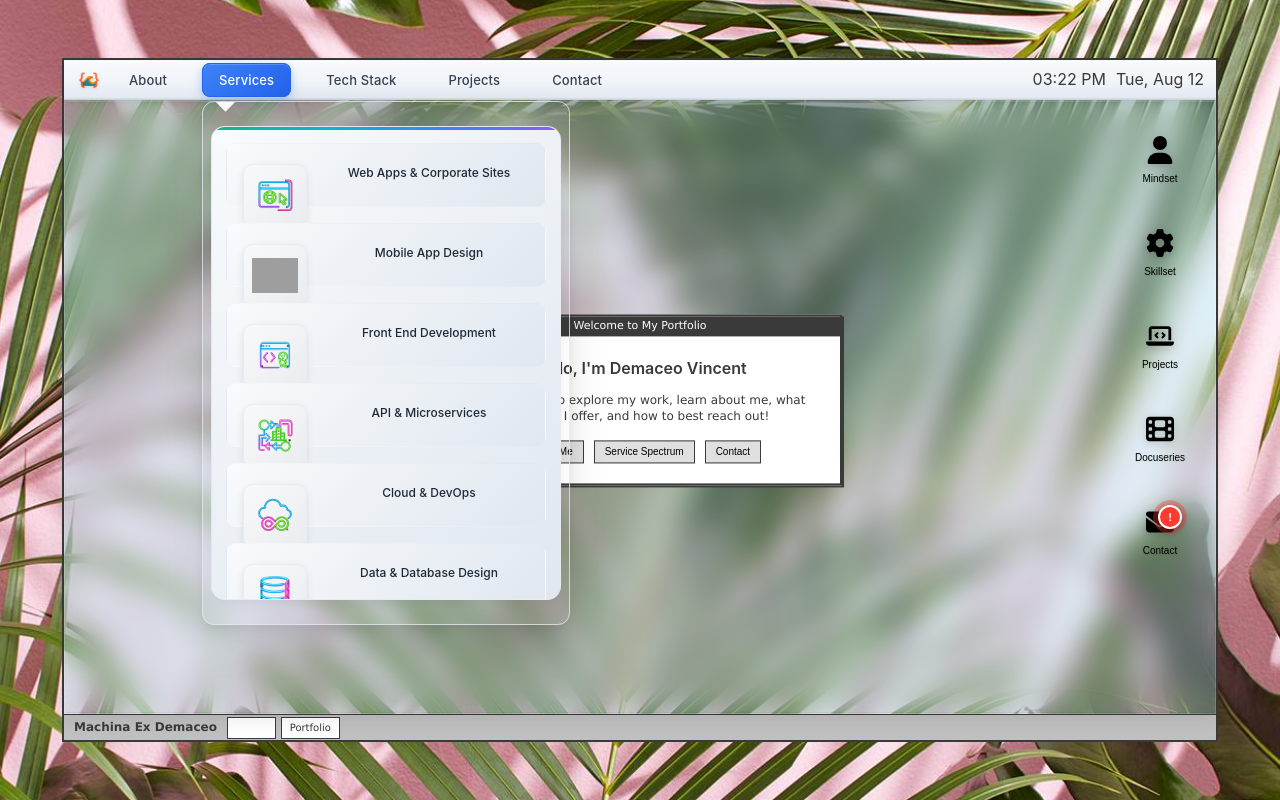
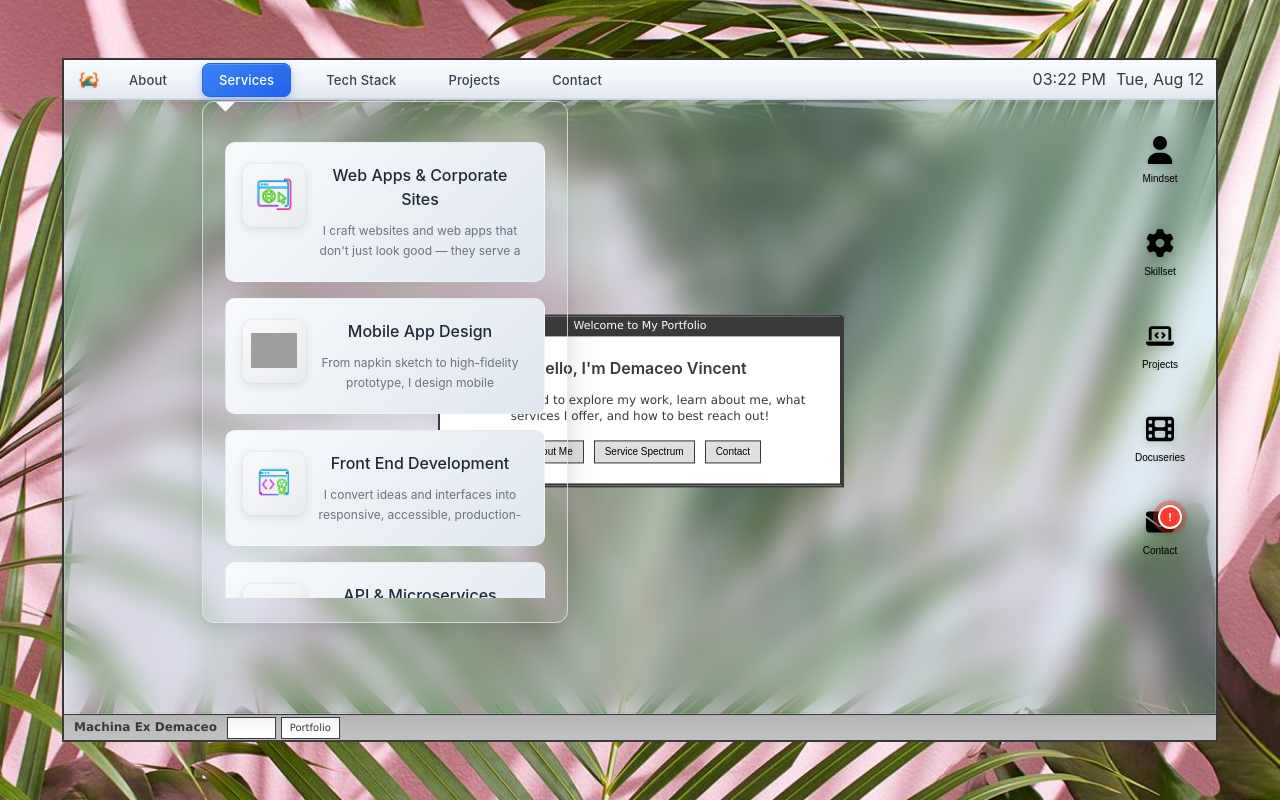
Before and after one commit to demaceo/portfolio-v4, a Next.js app: page / in a window 1280 px wide. Both pictures are taken after a click on the element "Services". Built offline with nearby package versions, Linux system fonts and the light colour scheme; grey boxes are pictures that could not be loaded.

Commit message:
adjust  menu stylings

```diff
--- a/src/components/layout/DesktopLayout/DesktopLayout.menu.css
+++ b/src/components/layout/DesktopLayout/DesktopLayout.menu.css
@@ -5,17 +5,17 @@
   max-width: 90vw;
   max-height: 480px;
   overflow-y: auto;
-  background: linear-gradient(135deg, #ffffff 0%, #f8fafc 100%);
+  /* background: linear-gradient(135deg, #ffffff 0%, #f8fafc 100%); */
   border-radius: 12px;
-  border: 1px solid rgba(229, 231, 235, 0.8);
-  box-shadow: 0 12px 32px rgba(0, 0, 0, 0.08), 0 6px 16px rgba(0, 0, 0, 0.04),
-    0 0 0 1px rgba(255, 255, 255, 0.8);
+  /* border: 1px solid rgba(229, 231, 235, 0.8); */
+  /* box-shadow: 0 12px 32px rgba(0, 0, 0, 0.08), 0 6px 16px rgba(0, 0, 0, 0.04), */
+    /* 0 0 0 1px rgba(255, 255, 255, 0.8); */
   padding: 16px;
   backdrop-filter: blur(12px);
   position: relative;
 }
 
-.menu-dropdown-projects::before {
+/* .menu-dropdown-projects::before {
   content: "";
   position: absolute;
   top: 0;
@@ -31,7 +31,7 @@
     #f59e0b
   );
   border-radius: 12px 12px 0 0;
-}
+} */
 
 /* Enhanced scrollbar for dropdowns */
 .menu-dropdown-projects::-webkit-scrollbar {
@@ -155,7 +155,7 @@
   border: 2px solid transparent;
   background: linear-gradient(135deg, #fff 0%, #f8fafc 100%);
   backdrop-filter: blur(6px);
-  max-width: 420px;
+  max-width: 360px;
   width: 100%;
   box-sizing: border-box;
   overflow: hidden;
@@ -891,15 +891,15 @@
   max-height: 440px;
   min-width: 320px;
   overflow-y: auto;
-  background: linear-gradient(135deg, #f8fafc 0%, #e0e7ef 100%);
+  /* background: linear-gradient(135deg, #f8fafc 0%, #e0e7ef 100%); */
   border-radius: 14px;
-  border: 1px solid rgba(229, 231, 235, 0.7);
-  box-shadow: 0 8px 24px rgba(0, 0, 0, 0.06), 0 4px 12px rgba(0, 0, 0, 0.03);
+  /* border: 1px solid rgba(229, 231, 235, 0.7); */
+  /* box-shadow: 0 8px 24px rgba(0, 0, 0, 0.06), 0 4px 12px rgba(0, 0, 0, 0.03); */
   backdrop-filter: blur(10px);
   position: relative;
 }
 
-.menu-dropdown-services::before {
+/* .menu-dropdown-services::before {
   content: "";
   position: absolute;
   top: 0;
@@ -908,12 +908,12 @@
   height: 3px;
   background: linear-gradient(90deg, #10b981, #06b6d4, #3b82f6, #8b5cf6);
   border-radius: 12px 12px 0 0;
-}
+} */
 
 .menu-dropdown-service-item {
   display: flex;
   align-items: flex-start;
-  gap: 16px;
+  /* gap: 16px; */
   border-radius: 10px;
   padding: 20px 16px;
   margin: 0;
@@ -924,12 +924,12 @@
   position: relative;
   background: linear-gradient(135deg, #f8fafc 0%, #e0e7ef 100%);
   overflow: visible;
-  min-height: 64px;
+  min-height: fit-content;
   box-sizing: border-box;
   z-index: 1;
 }
 
-.menu-dropdown-service-item::before {
+/* .menu-dropdown-service-item::before {
   content: "";
   position: absolute;
   top: 0;
@@ -943,7 +943,7 @@
     transparent
   );
   transition: left 0.6s ease;
-}
+} */
 
 .menu-dropdown-service-item:hover {
   background: linear-gradient(
@@ -996,7 +996,7 @@
 
 .menu-dropdown-service-title {
   font-weight: 500;
-  font-size: 12px;
+  font-size: 16px;
   color: #1f2937;
   margin-bottom: 2px;
   white-space: normal;
@@ -1006,13 +1006,15 @@
 }
 
 .menu-dropdown-service-desc {
-  font-size: 14px;
+  font-size: 12px;
   color: #6b7280;
   margin-bottom: 0;
   line-height: 1.7;
   white-space: normal;
   word-break: break-word;
   max-width: 100%;
+  max-height: 40px;
+  overflow: hidden;
 }
 
 .menu-dropdown-service-item:hover {
--- a/src/components/layout/DesktopLayout/components/MenuBar.tsx
+++ b/src/components/layout/DesktopLayout/components/MenuBar.tsx
@@ -308,9 +308,9 @@ const MenuBar: React.FC<MenuBarProps> = ({
                             <div className="menu-dropdown-service-title">
                               {service.title}
                             </div>
-                            {/* <div className="menu-dropdown-service-desc">
+                            <div className="menu-dropdown-service-desc">
                               {service.description}
-                            </div> */}
+                            </div>
                           </div>
                         </li>
                       ))}
--- a/src/components/layout/MobileLayout/MobileLayout.tsx
+++ b/src/components/layout/MobileLayout/MobileLayout.tsx
@@ -75,6 +75,10 @@ const MobileLayout = () => {
       <div className="iphone-screen">
         <StatusBar currentTime={currentTime} />
         <div className="mobile-app-container">
+          <MobileWelcomeWindow
+            showWelcomeWindow={showWelcomeWindow}
+            handleWelcomeWindowClose={() => setShowWelcomeWindow(false)}
+          />
           <HomeApps
             apps={mobileApps}
             handleAppClick={handleAppClick}
@@ -101,10 +105,6 @@ const MobileLayout = () => {
           showDocumentary={showDocumentary}
           setShowDocumentary={setShowDocumentary}
         />
-        <MobileWelcomeWindow
-          showWelcomeWindow={showWelcomeWindow}
-          handleWelcomeWindowClose={() => setShowWelcomeWindow(false)}
-        />
       </div>
     </div>
   );
```
